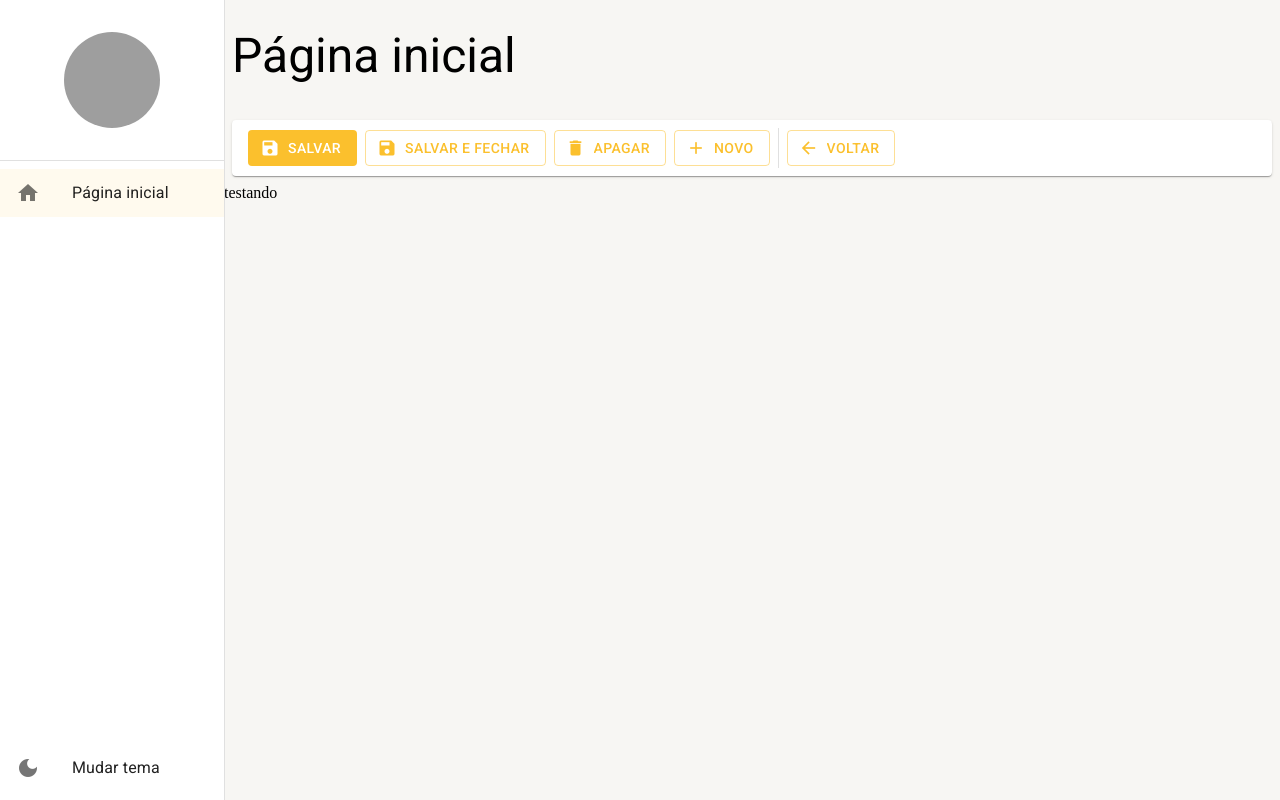
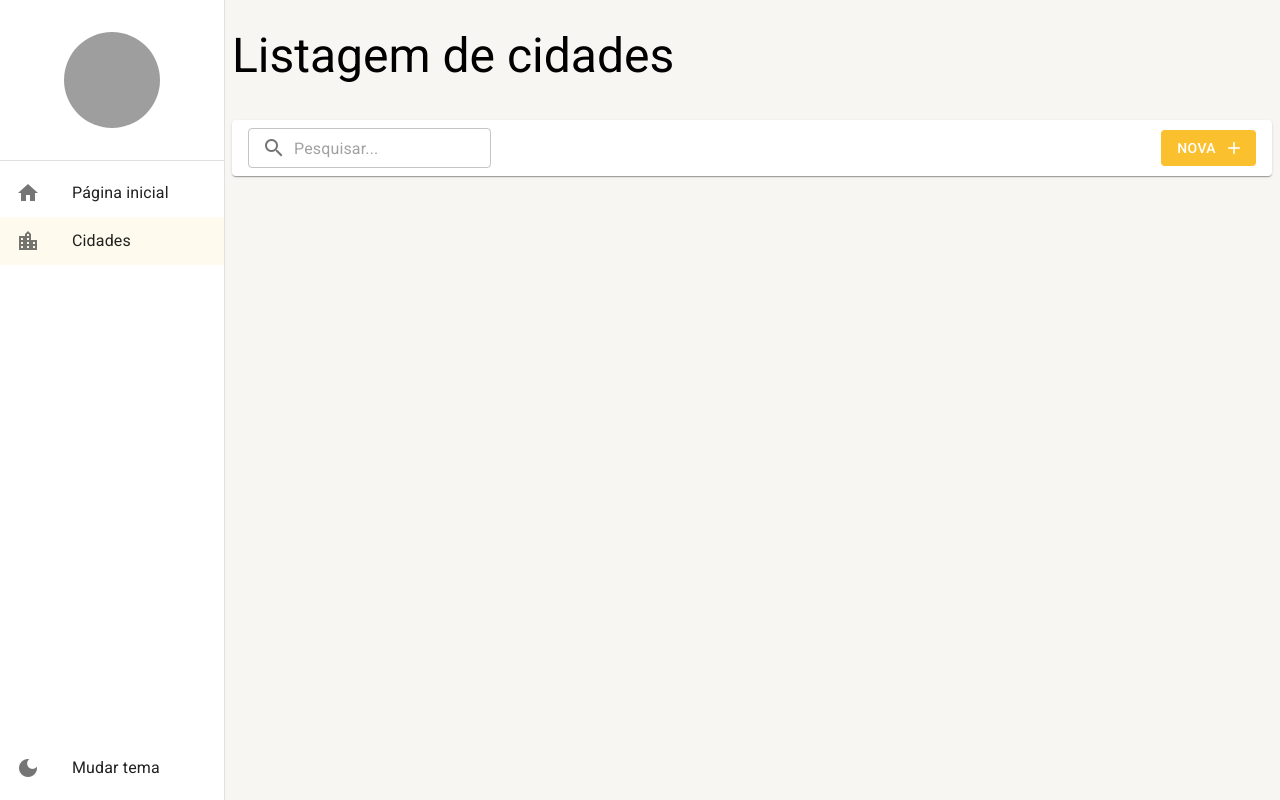
Before and after one commit to MarcosPauloo/curso-material-ui-app, a React (Create React App) app: page /cidades in a window 1280 px wide. Before the commit this address led to /pagina-inicial. Built offline with nearby package versions, Linux system fonts and the light colour scheme; grey boxes are pictures that could not be loaded.

Commit message:
feat: iniciando tela de cidades

```diff
--- /dev/null
+++ b/src/pages/cidades/ListagemDeCidade.tsx
@@ -0,0 +1,27 @@
+import { useMemo } from "react";
+import { useSearchParams } from "react-router-dom"
+import { FerramentasDaListagem } from "../../shared/components"
+import { LayoutBaseDePagina } from "../../shared/layouts"
+
+
+export const ListagemDeCidade: React.FC =  ()=>{
+    const [searchParams, setSearchParams] = useSearchParams();
+
+    const busca = useMemo(()=>{
+        return searchParams.get('busca') || '';
+    },[searchParams]);
+
+    return (
+        <LayoutBaseDePagina
+            titulo="Listagem de cidades"
+            barraDeFerramentas={
+                <FerramentasDaListagem
+                    mostrarInputBusca
+                    textoBotaoNovo='Nova'
+                    textoDaBusca={busca}
+                    aoMudarTextoDeBusca={texto => setSearchParams({busca:texto}, {replace: true})}
+                />
+            }
+        />
+    )
+}
--- a/src/pages/index.ts
+++ b/src/pages/index.ts
@@ -1 +1,2 @@
 export * from './dasehboard/Dashboard';
+export * from './cidades/ListagemDeCidade';
--- a/src/routes/index.tsx
+++ b/src/routes/index.tsx
@@ -1,6 +1,9 @@
 import { useEffect } from 'react';
 import {Routes, Route, Navigate} from 'react-router-dom';
-import { Dashboard } from '../pages';
+import {
+    Dashboard,
+    ListagemDeCidade,
+} from '../pages';
 
 import { useDrawerContext } from '../shared/contexts';
 
@@ -13,6 +16,11 @@
                 label: 'Página inicial',
                 icon: 'home',
                 path: '/pagina-inicial',
+            },
+            {
+                label: 'Cidades',
+                icon: 'location_city',
+                path: '/cidades',
             }
         ])
     }, []);
@@ -21,6 +29,8 @@
         <Routes>
             <Route path='/pagina-inicial' element={<Dashboard/>}/>
 
+            <Route path='/cidades' element={<ListagemDeCidade/>} />
+
             <Route path='*' element={<Navigate to='/pagina-inicial'/>}/>
         </Routes>
     )
--- a/src/shared/layouts/LayoutBaseDePagina.tsx
+++ b/src/shared/layouts/LayoutBaseDePagina.tsx
@@ -4,7 +4,7 @@
 import { useDrawerContext } from "../contexts";
 
 interface ILayoutBaseDePaginaProps{
-    children: React.ReactNode;
+    children?: React.ReactNode;
     titulo: string;
     barraDeFerramentas?: ReactNode;
 }
```
